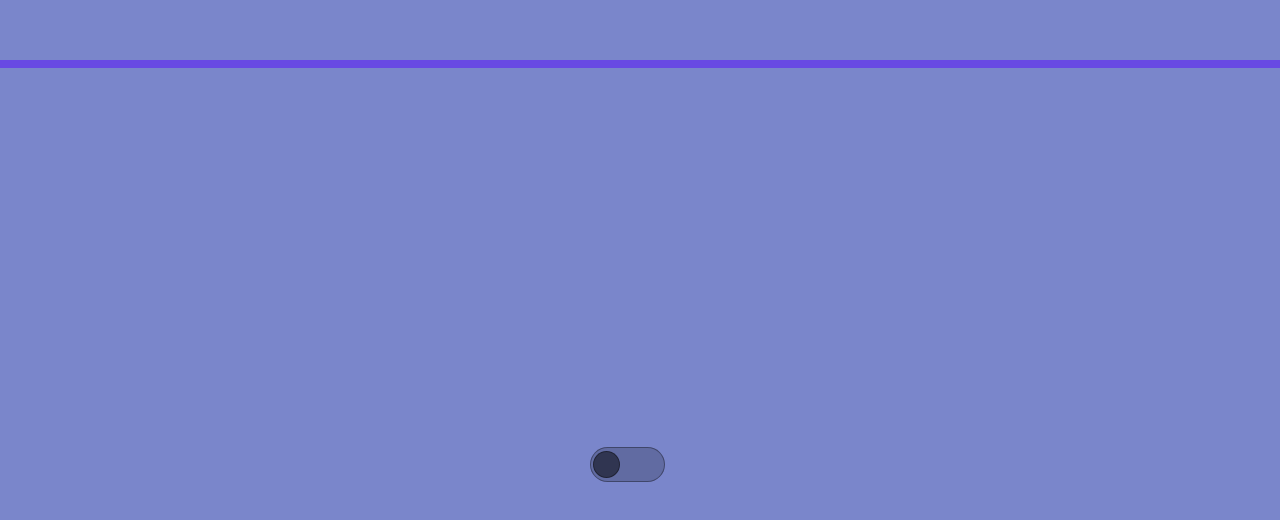
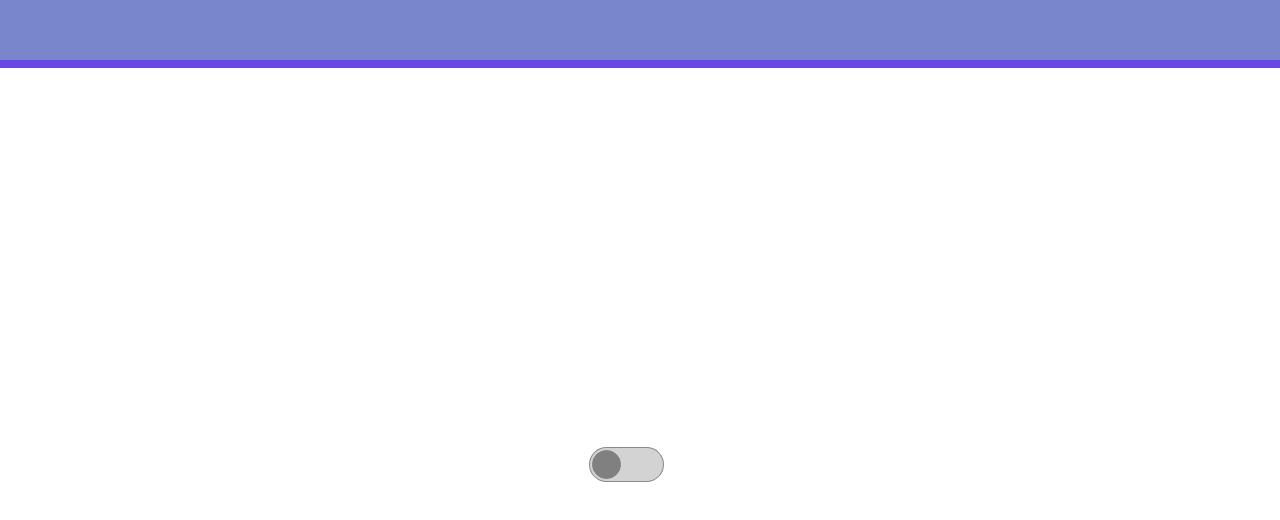
Before and after one commit to dgillen27/animation_collection, a React (Create React App) app: page / in a window 1280 px wide. Shown: the part 1540-2060 px from the top of the page. Built offline with nearby package versions, Linux system fonts and the light colour scheme.

Commit message:
setup toggle to change daymode/nightmode

```diff
--- a/src/App.css
+++ b/src/App.css
@@ -1,4 +1,12 @@
 @import url("https://fonts.googleapis.com/css?family=Barlow|Merriweather&display=swap");
+
+:root {
+  --mint-green: rgb(150, 206, 180);
+  --light-yellow: rgb(255, 238, 173);
+  --light-red: rgb(255, 111, 105);
+  --darker-yellow: rgb(255, 204, 92);
+  --darker-green: rgb(136, 216, 176);
+}
 
 .App {
   overflow: hidden;
@@ -9,6 +17,7 @@
 .title {
   height: 100vh;
   background: #7a86cb;
+  /* background: var(--mint-green); */
   display: flex;
   align-items: center;
   justify-content: center;
@@ -27,6 +36,7 @@
 .text-wrapper h1 {
   position: relative;
   color: #6849e3;
+  /* color: var(--light-red); */
   font-size: 4rem;
   transition: 300ms;
   letter-spacing: 15px;
@@ -82,6 +92,7 @@
     width: 100%;
     height: 100%;
     border-top-color: #6849e3;
+    /* border-top-color: var(--light-red); */
     /* border-bottom-color: #6849e3; */
   }
 
@@ -89,6 +100,7 @@
     width: 100%;
     height: 100%;
     border-top-color: #6849e3;
+    /* border-top-color: var(--light-red); */
     /* border-bottom-color: #6849e3; */
   }
 }
@@ -107,12 +119,14 @@
     height: 100%;
     /* border-top-color: #6849e3; */
     border-bottom-color: #6849e3;
+    /* border-bottom-color: var(--light-red); */
   }
 
   100% {
     width: 100%;
     height: 100%;
     border-top-color: #6849e3;
+    /* border-top-color: var(--light-red); */
     /* border-bottom-color: #6849e3; */
   }
 }
@@ -228,6 +242,7 @@ button:focus:after {
   background: rgba(104, 73, 227, .9);
   color: white;
   transition: transform 400ms;
+  z-index: 4;
 }
 
 #open {
@@ -305,7 +320,7 @@ label {
   /* left: 45vw; */
   transition: 500ms;
   font-family: 'Barlow', sans-serif;
-  z-index: 5;
+  z-index: 2;
 }
 
 #input:focus + label {
@@ -332,21 +347,33 @@ label {
 
 .toggle-page {
   height: 99vh;
-  background: #7a86cb;
+  background: white;
   display: flex;
   justify-content: center;
   align-items: center;
   border-top: 1vh solid #6849E3;
+  text-align: center;
 }
 
 input {
   border: 1px solid rgba(0, 0, 0, 0.35);
   width: 75px;
   height: 35px;
-  background: rgba(0, 0, 0, 0.2);
+  background: lightgrey;
   border-radius: 40px;
   user-appearence: none;
   -webkit-appearance: none;
+}
+
+#toggle-label {
+  position: relative;
+  height: 27px;
+  width: 27px;
+  background: grey;
+  border: 1px solid grey;
+  border-radius: 50px;
+  right: 75px;
+  transition: transform 300ms;
 }
 
 input:hover, #toggle-label:hover {
@@ -354,32 +381,17 @@ input:hover, #toggle-label:hover {
 }
 
 input:checked + #toggle-label {
-  transform: translateX(40px);
-  background: #E6E7F2;
-  border: 1px solid #E6E7F2;
+  transform: translateX(41px);
+  /* background: black; */
+  /* border: 1px solid black; */
 }
 
 input:checked {
-  background: rgba(230, 231, 242, 0.15);
+  background: darkgrey;
 }
 
 input:focus {
   outline: none;
-}
-
-#toggle-label {
-  position: relative;
-  background: rgba(0, 0, 0, 0.5);
-  border: 1px solid rgba(0, 0, 0, 0.35);
-  height: 25px;
-  width: 25px;
-  border-radius: 50px;
-  right: 75px;
-  transition: transform 300ms;
-}
-
-label:focus {
-  left: 45vw;
 }
 
 @media only screen and (max-width: 880px) {
--- a/src/App.js
+++ b/src/App.js
@@ -12,11 +12,12 @@ class App extends Component {
     super();
 
     this.state = {
-      menuToggle: false
+      menuToggle: false,
+      checked: false
     }
 
     this.toggleMenu = this.toggleMenu.bind(this);
-
+    this.handleCheckboxChange = this.handleCheckboxChange.bind(this);
   }
 
   toggleMenu(ev) {
@@ -27,8 +28,14 @@ class App extends Component {
     })
   }
 
+  handleCheckboxChange(ev) {
+    this.setState({
+      checked: ev.target.checked
+    })
+  }
+
   render() {
-    const { menuToggle } = this.state
+    const { menuToggle, checked } = this.state
     return (
       <div className="App">
         <Title />
@@ -38,7 +45,9 @@ class App extends Component {
         <ButtonsPage />
         <OpenMenu
           menuToggle={menuToggle}/>
-        <Toggle />
+        <Toggle
+          handleCheckboxChange={this.handleCheckboxChange}
+          checked={checked}/>
         {/*<Input />*/}
       </div>
     );
--- a/src/components/Toggle.jsx
+++ b/src/components/Toggle.jsx
@@ -1,10 +1,11 @@
 import React from 'react';
 
-function Toggle() {
+function Toggle(props) {
+  const { handleCheckboxChange, checked } = props;
   return (
-    <div className="toggle-page">
-      <input id="toggle" name="toggle" type="checkbox"/>
-      <label id="toggle-label" for="toggle">
+    <div className="toggle-page" style={{ background: checked? "#030303" : "white"}}>
+      <input id="toggle" name="toggle" type="checkbox" onClick={handleCheckboxChange}/>
+      <label id="toggle-label" htmlFor="toggle">
       </label>
     </div>
   )
```
